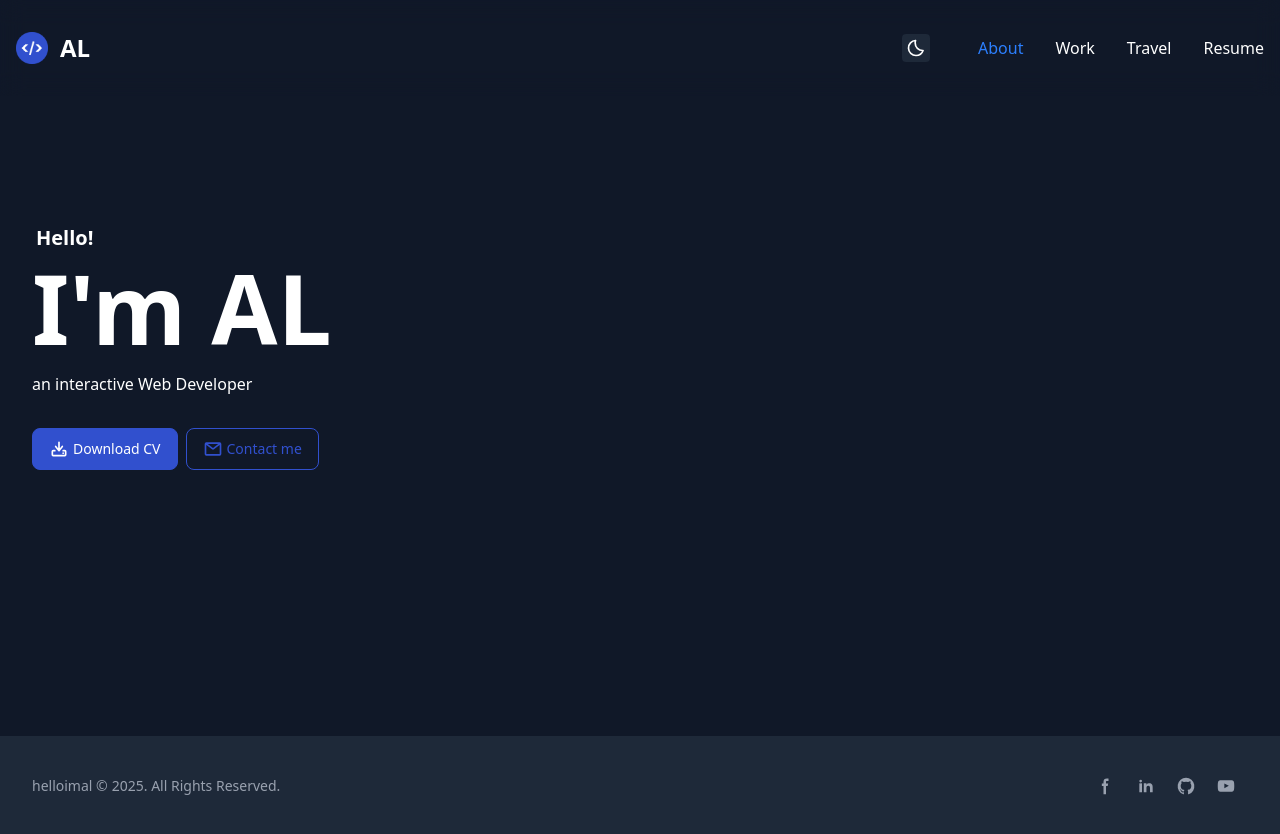
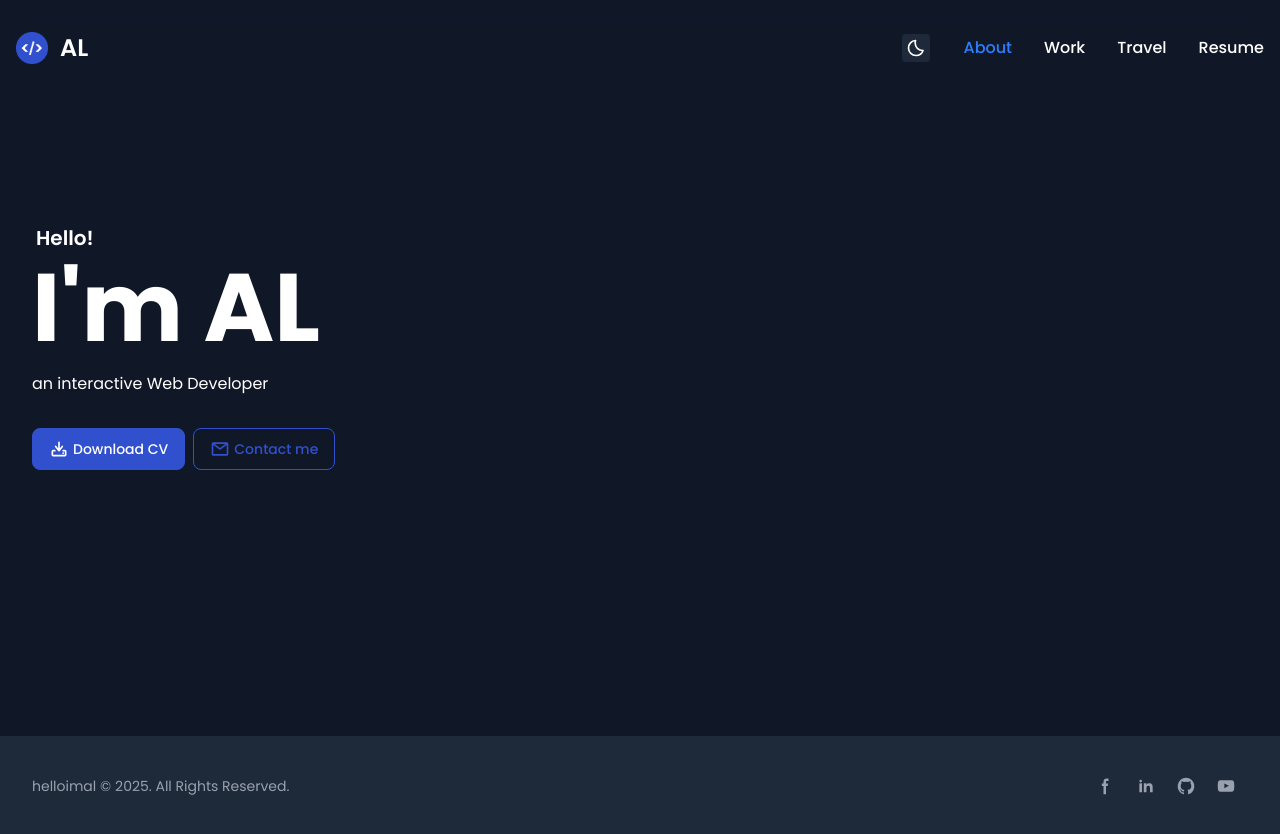
Before and after one commit to aljeric-alcoran/helloimal, a website built with Vite: page index.html in a window 1280 px wide. Built offline with nearby package versions, Linux system fonts and the light colour scheme.

Commit message:
[vite] Use Poppins as default font

```diff
--- a/src/style.css
+++ b/src/style.css
@@ -1,6 +1,10 @@
 @import url('https://fonts.googleapis.com/css2?family=Poppins:ital,wght@0,100;0,200;0,300;0,400;0,500;0,600;0,700;0,800;0,900;1,100;1,200;1,300;1,400;1,500;1,600;1,700;1,800;1,900&display=swap');
 @import "tailwindcss";
 @custom-variant dark (&:where([data-theme=dark], [data-theme=dark] *));
+
+body {
+  font-family: 'Poppins', sans-serif;
+}
 
 .nav-container {
   @apply bg-white/50 border-gray-200 dark:bg-gray-900/50 sticky top-0 backdrop-blur-md z-10;
```
